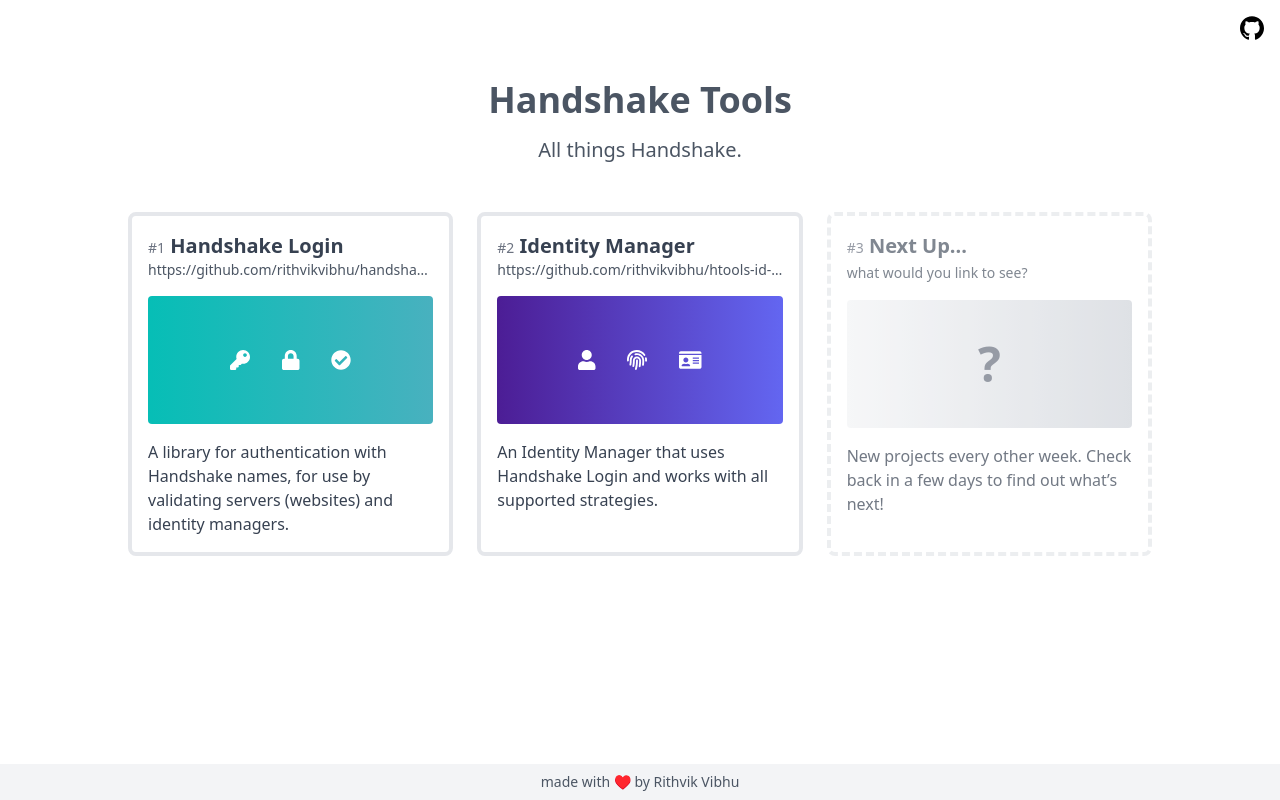
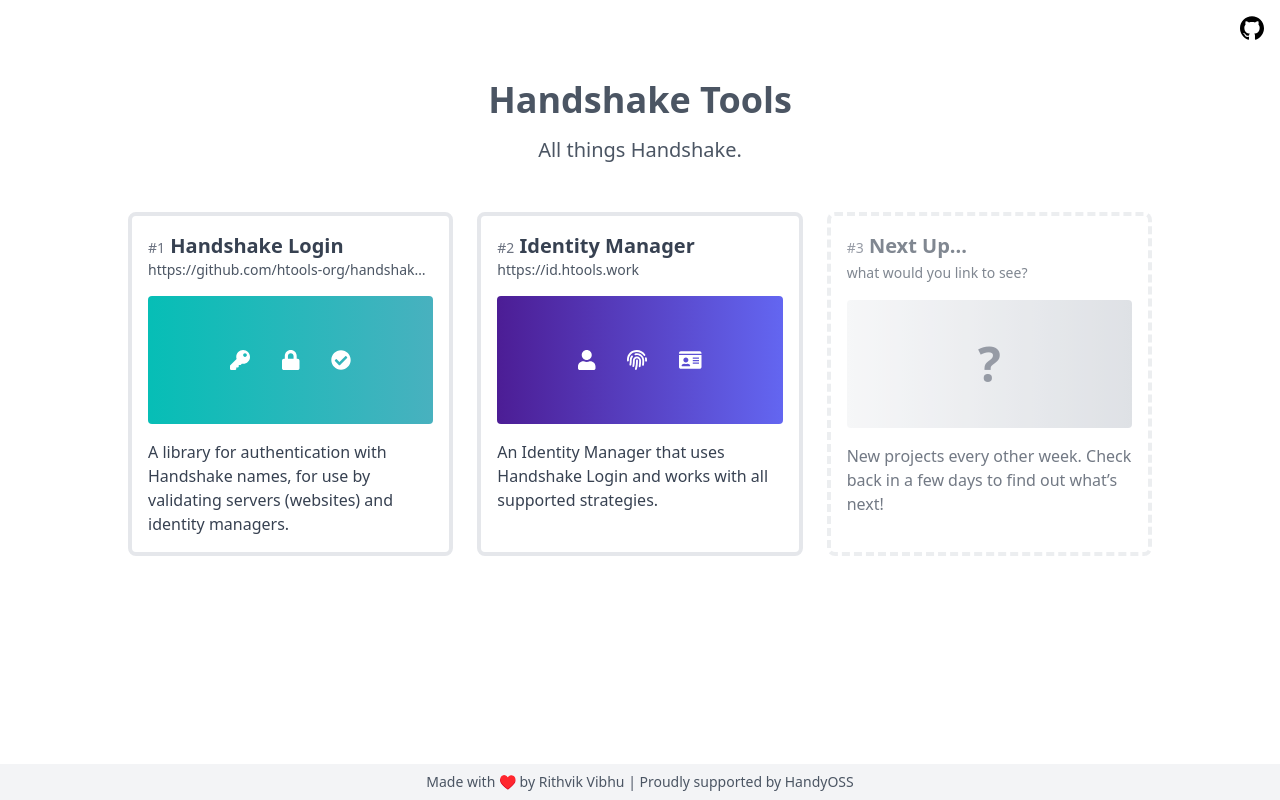
Before and after one commit to htools-org/htools-website, a Vue app: page / in a window 1280 px wide. Built offline with nearby package versions, Linux system fonts and the light colour scheme.

Commit message:
CSS issue fix + handyoss link + components

```diff
--- a/index.html
+++ b/index.html
@@ -5,9 +5,15 @@
     <link rel="icon" href="/favicon.ico" />
     <meta name="viewport" content="width=device-width, initial-scale=1.0" />
     <title>Handshake Tools</title>
+    <style>
+      html,
+      body {
+        height: 100%;
+      }
+    </style>
   </head>
   <body>
-    <div id="app"></div>
+    <div id="app" class="h-full"></div>
     <script type="module" src="/src/main.js"></script>
   </body>
 </html>
--- a/package.json
+++ b/package.json
@@ -4,10 +4,10 @@
   "private": true,
   "description": "Website for Handshake Tools.",
   "license": "MIT",
-  "repository": "git://github.com/rithvikvibhu/htools-website.git",
-  "homepage": "https://github.com/rithvikvibhu/htools-website",
+  "repository": "git://github.com/htools-org/htools-website.git",
+  "homepage": "https://github.com/htools-org/htools-website",
   "bugs": {
-    "url": "https://github.com/rithvikvibhu/htools-website/issues"
+    "url": "https://github.com/htools-org/htools-website/issues"
   },
   "keywords": [
     "hns",
--- a/src/App.vue
+++ b/src/App.vue
@@ -1,4 +1,6 @@
-<template class="min-h-screen">
+<template>
+  <div class="flex flex-col h-full">
+    <div class="flex-grow">
       <!-- Header -->
       <github-icon class="absolute top-4 right-4" />
 
@@ -6,55 +8,21 @@
       <h1 class="mt-20 text-4xl font-bold text-center text-gray-600">
         Handshake Tools
       </h1>
-  <h2 class="mt-4 text-xl text-center text-gray-600">All things Handshake.</h2>
+      <h2 class="mt-4 text-xl text-center text-gray-600">
+        All things Handshake.
+      </h2>
       <section class="px-4 mt-12">
         <div
           class="grid max-w-screen-lg gap-4 mx-auto bg-blu-50 sm:gap-6 sm:grid-cols-2 lg:grid-cols-3"
         >
           <!-- Project Cards -->
-      <div
+          <ProjectCard
             v-for="(project, idx) in projects"
             :key="idx"
-        class="p-4 bg-white border-4 border-gray-200 rounded-lg"
-      >
-        <div class="overflow-hidden">
-          <a
-            :href="project.link"
-            target="_blank"
-            rel="noopener noreferrer"
-            class="block text-xl font-semibold text-gray-700 truncate"
-          >
-            <span class="text-sm font-normal text-gray-500"
-              >#{{ idx + 1 }}</span
-            >
-            {{ project.name }}
-          </a>
-          <a
-            :href="project.link"
-            target="_blank"
-            rel="noopener noreferrer"
-            class="block text-sm text-gray-600 truncate hover:underline"
-            >{{ project.link }}</a
-          >
-        </div>
-        <a :href="project.link" target="_blank" rel="noopener noreferrer">
-          <div
-            class="flex items-center justify-center h-32 mt-4 rounded"
-            :class="project.colors"
-          >
-            <font-awesome-icon
-              v-for="icon in project.icons"
-              :key="icon"
-              :icon="['fas', icon]"
-              size="lg"
-              class="mx-4 text-white"
+            :project="project"
+            :idx="idx"
           />
-          </div>
-        </a>
-        <p class="mt-4 text-gray-700">
-          {{ project.description }}
-        </p>
-      </div>
+
           <!-- Next Up -->
           <div
             class="p-4 bg-white border-4 border-gray-200 border-dashed rounded-lg opacity-70"
@@ -68,7 +36,7 @@
               </h3>
               <a
                 href="https://t.me/rithvikvibhu"
-            class="inline-block text-sm text-gray-600"
+                class="inline-block text-sm text-gray-600 hover:underline"
                 >what would you link to see?</a
               >
             </div>
@@ -78,43 +46,27 @@
               ?
             </div>
             <p class="mt-4 text-gray-700">
-          New projects every other week. Check back in a few days to find out
-          what’s next!
+              New projects every other week. Check back in a few days to find
+              out what’s next!
             </p>
           </div>
         </div>
       </section>
+    </div>
+
+    <br /><br />
 
     <!-- Footer -->
-  <div class="absolute bottom-0 w-full py-2 text-center bg-gray-100">
-    <p class="text-sm text-gray-600">
-      made with ♥️ by
-      <a href="https://blek.ga" class="hover:underline">Rithvik Vibhu</a>
-    </p>
+    <Footer />
   </div>
 </template>
 
 <script setup>
+import Footer from "./components/Footer.vue";
 import GithubIcon from "./components/GithubIcon.vue";
+import ProjectCard from "./components/ProjectCard.vue";
 
-const projects = [
-  {
-    name: "Handshake Login",
-    description:
-      "A library for authentication with Handshake names, for use by validating servers (websites) and identity managers.",
-    link: "https://github.com/rithvikvibhu/handshake-login",
-    icons: ["key", "lock", "check-circle"],
-    colors: "bg-gradient-to-r from-[#06BEB6] to-[#48B1BF]",
-  },
-  {
-    name: "Identity Manager",
-    description:
-      "An Identity Manager that uses Handshake Login and works with all supported strategies.",
-    link: "https://github.com/rithvikvibhu/htools-id-manager",
-    icons: ["user", "fingerprint", "id-card"],
-    colors: "bg-gradient-to-r from-purple-900 to-indigo-500",
-  },
-];
+import projects from "./assets/projects";
 // This starter template is using Vue 3 experimental <script setup> SFCs
 // Check out https://github.com/vuejs/rfcs/blob/master/active-rfcs/0040-script-setup.md
 // import { defineProps, reactive } from 'vue'
--- /dev/null
+++ b/src/assets/projects.js
@@ -0,0 +1,18 @@
+export default [
+  {
+    name: "Handshake Login",
+    description:
+      "A library for authentication with Handshake names, for use by validating servers (websites) and identity managers.",
+    link: "https://github.com/htools-org/handshake-login",
+    icons: ["key", "lock", "check-circle"],
+    colors: "bg-gradient-to-r from-[#06BEB6] to-[#48B1BF]",
+  },
+  {
+    name: "Identity Manager",
+    description:
+      "An Identity Manager that uses Handshake Login and works with all supported strategies.",
+    link: "https://id.htools.work",
+    icons: ["user", "fingerprint", "id-card"],
+    colors: "bg-gradient-to-r from-purple-900 to-indigo-500",
+  },
+];
--- /dev/null
+++ b/src/components/Footer.vue
@@ -0,0 +1,16 @@
+<template>
+  <div class="flex-shrink-0 w-full py-2 text-center bg-gray-100">
+    <p class="text-sm font-medium text-gray-600">
+      Made with ♥️ by
+      <a href="https://blek.ga" class="hover:underline">Rithvik Vibhu</a>
+      | Proudly supported by
+      <a
+        href="https://github.com/HandyOSS/HandyGrants"
+        target="_blank"
+        rel="noopener noreferrer"
+        class="hover:underline"
+        >HandyOSS</a
+      >
+    </p>
+  </div>
+</template>
--- a/src/components/GithubIcon.vue
+++ b/src/components/GithubIcon.vue
@@ -1,5 +1,5 @@
 <template>
-  <a href="https://github.com/rithvikvibhu/htools-website">
+  <a href="https://github.com/htools-org/htools-website">
     <svg
       class="w-6 h-6"
       xmlns="http://www.w3.org/2000/svg"
--- /dev/null
+++ b/src/components/ProjectCard.vue
@@ -0,0 +1,46 @@
+<template>
+  <div class="p-4 bg-white border-4 border-gray-200 rounded-lg">
+    <div class="overflow-hidden">
+      <a
+        :href="project.link"
+        target="_blank"
+        rel="noopener noreferrer"
+        class="block text-xl font-semibold text-gray-700 truncate"
+      >
+        <span class="text-sm font-normal text-gray-500">#{{ idx + 1 }}</span>
+        {{ project.name }}
+      </a>
+      <a
+        :href="project.link"
+        target="_blank"
+        rel="noopener noreferrer"
+        class="block text-sm text-gray-600 truncate hover:underline"
+        >{{ project.link }}</a
+      >
+    </div>
+    <a :href="project.link" target="_blank" rel="noopener noreferrer">
+      <div
+        class="flex items-center justify-center h-32 mt-4 rounded"
+        :class="project.colors"
+      >
+        <font-awesome-icon
+          v-for="icon in project.icons"
+          :key="icon"
+          :icon="['fas', icon]"
+          size="lg"
+          class="mx-4 text-white"
+        />
+      </div>
+    </a>
+    <p class="mt-4 text-gray-700">
+      {{ project.description }}
+    </p>
+  </div>
+</template>
+
+<script setup>
+const props = defineProps({
+  project: Object,
+  idx: Number,
+});
+</script>
```
Also changed, not shown: 1 other file (tests, documents, lock files or other folders). Lines whose indentation alone changed are shown as unchanged.
